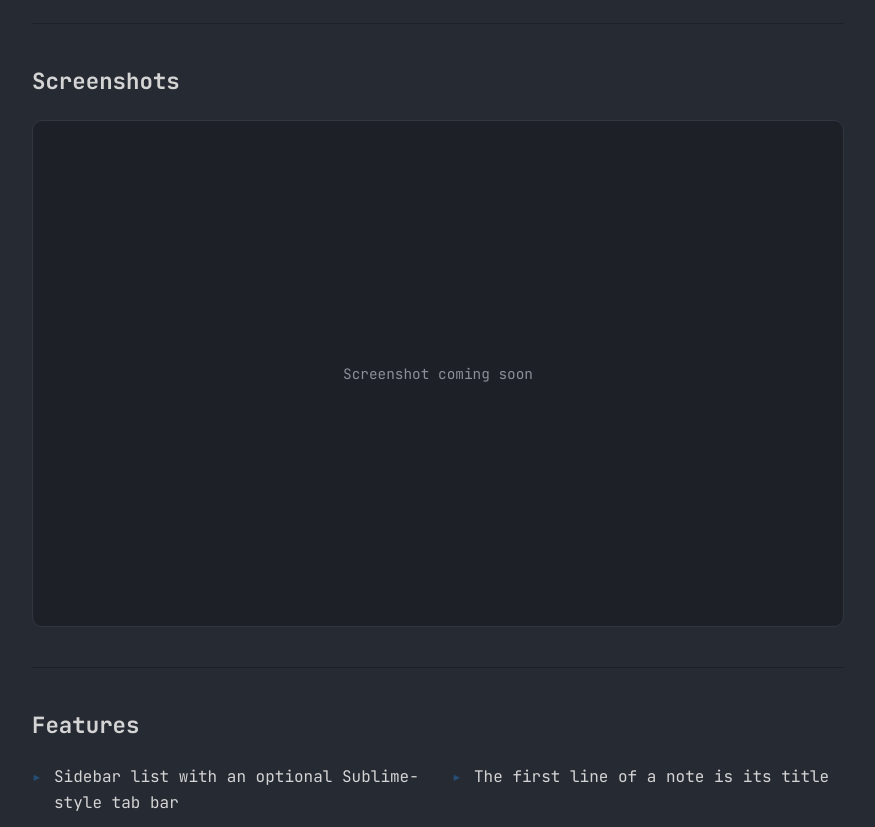
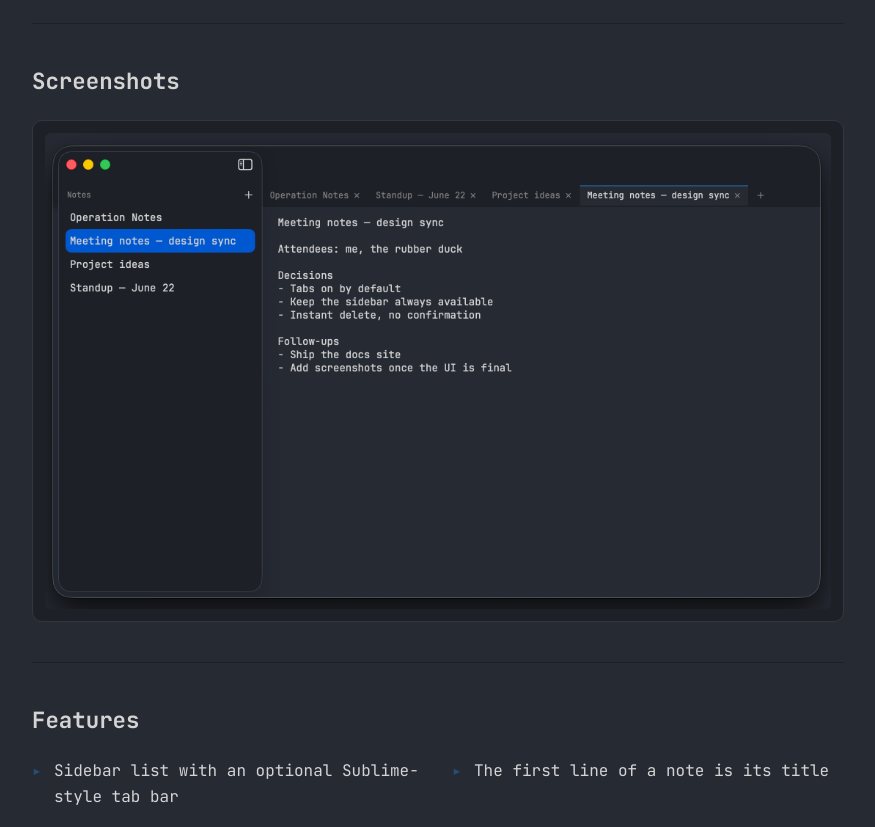
Before and after one commit to bryantbarzola/Notes, a plain HTML site: page index.html in a window 1280 px wide. Shown: the part 420-1247 px from the top of the page, without its empty margins (202-1077 px from the left). Drawn offline with Linux system fonts and the light colour scheme.

Commit message:
feat: add real app screenshot to the landing page

```diff
--- a/index.html
+++ b/index.html
@@ -46,10 +46,9 @@
       background: var(--panel);
       border: 1px solid #313641;
       border-radius: 10px;
-      aspect-ratio: 16 / 10;
-      display: flex; align-items: center; justify-content: center;
-      color: var(--muted); font-size: 0.9rem; text-align: center;
+      padding: 12px;
     }
+    .shot img { width: 100%; height: auto; display: block; border-radius: 6px; }
     .features { list-style: none; padding: 0; margin: 0; display: grid; grid-template-columns: 1fr 1fr; gap: 14px 28px; }
     .features li { padding-left: 22px; position: relative; }
     .features li::before { content: "▸"; color: var(--accent); position: absolute; left: 0; }
@@ -76,7 +75,7 @@
   <main class="wrap">
     <section>
       <h2>Screenshots</h2>
-      <div class="shot">Screenshot coming soon</div>
+      <div class="shot"><img src="assets/screenshot-1.png" alt="NoteNest showing the sidebar, tab bar, and a note open in the editor"></div>
     </section>
 
     <section>
```
Also changed, not shown: assets/screenshot-1.png (added).
